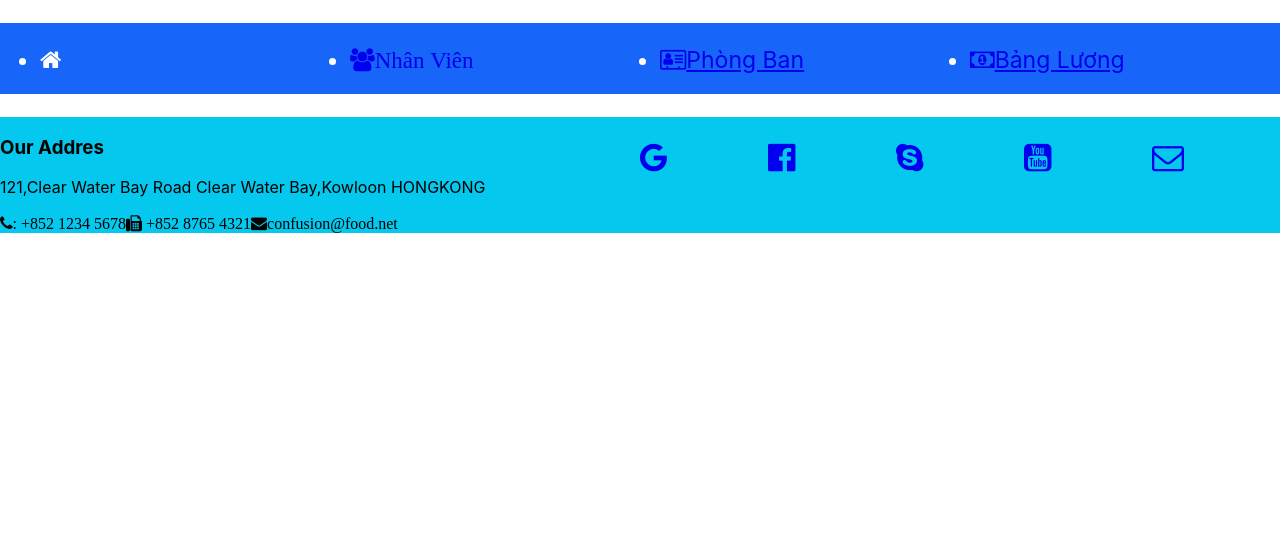
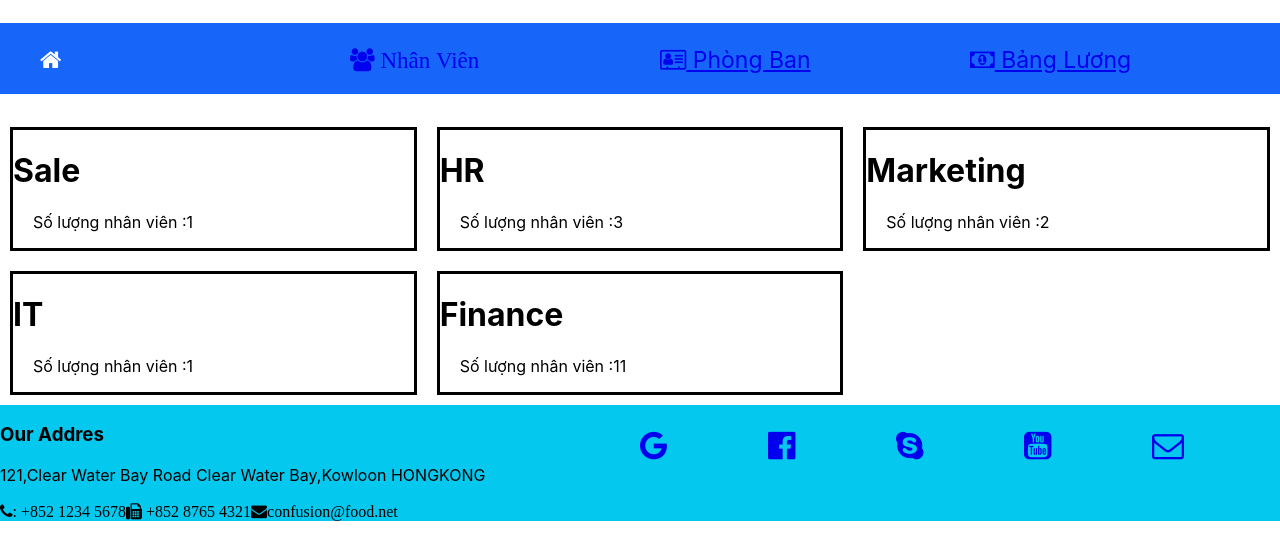
Before and after one commit to HaiBinhFX11493/Asm1ReactJS, a React (Create React App) app: page /PhongBan in a window 1280 px wide. Shown: the top 560 px of the page. Built offline with nearby package versions, Linux system fonts and the light colour scheme.

Commit message:
thiet ke Phongban.jsx

```diff
--- a/src/App.css
+++ b/src/App.css
@@ -33,6 +33,10 @@
   max-width: 375px;
   border: solid;
 }
+.BodyPhongBan{
+  display: grid;
+    grid-template-columns: 1fr 1fr 1fr;
+}
 
 @media only screen and (max-width: 1024px) {
   .contentBody{
@@ -47,6 +51,9 @@
   text-align: center;
   }
 }
+li{
+  list-style: none;
+}
 @media only screen and (max-width: 375px) {
   .contentBody{
     display: grid;
--- a/src/Main.jsx
+++ b/src/Main.jsx
@@ -29,9 +29,9 @@ function AppData() {
       <div >
         <HeadingTitle>
           <TitleLi><i class="fa fa-home" aria-hidden="true"></i></TitleLi>
-          <li><Link to="/nhan-vien"><i class="fa fa-users" aria-hidden="true">Nhân Viên</i></Link> </li>
-          <li><Link to="/PhongBan"><i class="fa fa-address-card-o" aria-hidden="true"></i>Phòng Ban</Link></li>
-          <li><Link to="/BangLuong"><i class="fa fa-money" aria-hidden="true"></i>Bảng Lương</Link></li>
+          <li><Link to="/nhan-vien"><i class="fa fa-users" aria-hidden="true"> Nhân Viên</i></Link> </li>
+          <li><Link to="/PhongBan"><i class="fa fa-address-card-o" aria-hidden="true"></i> Phòng Ban</Link></li>
+          <li><Link to="/BangLuong"><i class="fa fa-money" aria-hidden="true"></i> Bảng Lương</Link></li>
         </HeadingTitle>
         <Routes>
           <Route path="/nhan-vien" element={<NhanVien />} />
--- a/src/pages/phongBan.jsx
+++ b/src/pages/phongBan.jsx
@@ -1,8 +1,29 @@
+import React from 'react';
+import styled from 'styled-components';
 import {DEPARTMENTS} from "../Components/StaffList/staffs";
 
+const ContentName= styled.div`
+border: solid;
+margin: 10px;
+`
+const ContentP=styled.p`
+padding-left: 20px;
+`
+
+
 function PhongBan() {
-
-   return (<div className="chiaBangPhongBan">{DEPARTMENTS.map(e=>{e.name})}</div> )
+   return <BodyUI dataAPI={DEPARTMENTS} />
 }
 
+function BodyUI({dataAPI}) {
+   return <div className="BodyPhongBan">
+      {dataAPI.map((e) =>
+         <ContentName key={e.id}><h1>{e.name}</h1>
+            <ContentP> Số lượng nhân viên :{e.numberOfStaff}</ContentP>
+         </ContentName>
+      )}
+   </div>
+}
+
+
 export default PhongBan
```
